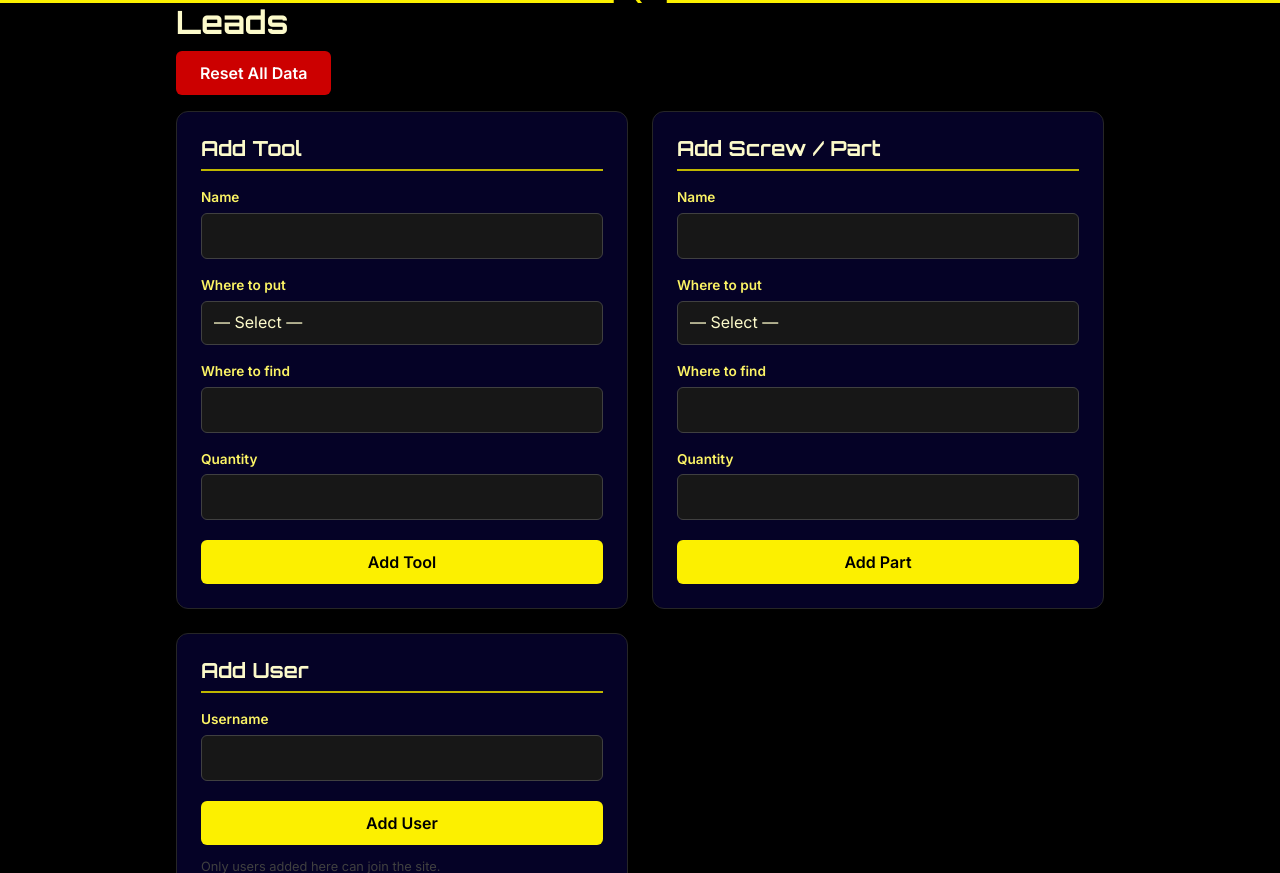
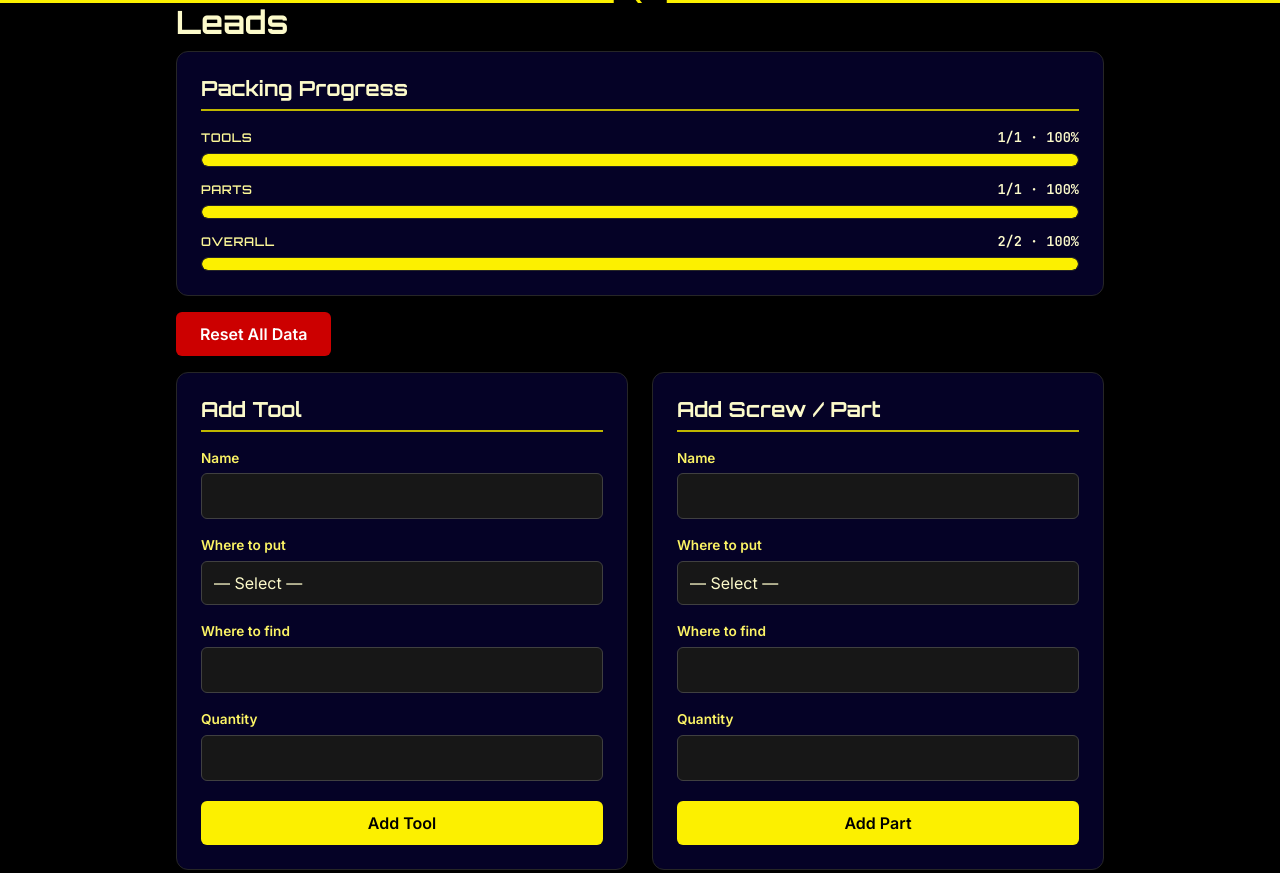
Before and after one commit to thecheetoman/packinglist, a Flask app: page /leads in a window 1280 px wide. Shown: the part 132-1005 px from the top of the page. Run offline with Flask 3, Linux system fonts and the light colour scheme; the visitor is signed in with stand-in values (Sample User, id 1); tables that the repository leaves empty hold one stand-in row (values such as "Sample post").

Commit message:
more compression and added progress to leads mode

```diff
--- a/app.py
+++ b/app.py
@@ -219,6 +219,31 @@ def admin_required(f):
     return wrapper
 
 
+def _pct(checked, total):
+    return round(100 * checked / total) if total else 0
+
+
+def _packing_progress():
+    def bucket(Model):
+        total = Model.query.count()
+        checked = Model.query.filter_by(checked=True).count()
+        return {'total': total, 'checked': checked, 'pct': _pct(checked, total)}
+
+    tools = bucket(Item)
+    parts = bucket(Part)
+    overall_checked = tools['checked'] + parts['checked']
+    overall_total = tools['total'] + parts['total']
+    return {
+        'tools': tools,
+        'parts': parts,
+        'overall': {
+            'total': overall_total,
+            'checked': overall_checked,
+            'pct': _pct(overall_checked, overall_total),
+        },
+    }
+
+
 @app.route('/leads', methods=['GET', 'POST'])
 @admin_required
 def leads():
@@ -252,7 +277,9 @@ def leads():
     items = Item.query.order_by(Item.created_at.desc()).all()
     parts = Part.query.order_by(Part.created_at.desc()).all()
     users = User.query.order_by(User.username.asc()).all()
-    return render_template('leads.html', items=items, parts=parts, users=users, locations=LOCATIONS)
+    progress = _packing_progress()
+    return render_template('leads.html', items=items, parts=parts, users=users,
+                           locations=LOCATIONS, progress=progress)
 
 
 @app.route('/leads/users/<int:user_id>/delete', methods=['POST'])
--- a/static/css/style.css
+++ b/static/css/style.css
@@ -638,6 +638,53 @@ button:active, .btn:active { transform: scale(0.97); }
   .admin-card h3 { margin-bottom: 16px; }
 }
 
+.progress-card { margin-bottom: 14px; }
+@media (min-width: 481px) { .progress-card { margin-bottom: 16px; } }
+
+.progress-rows { display: flex; flex-direction: column; gap: 12px; }
+
+.progress-row { display: flex; flex-direction: column; gap: 4px; }
+
+.progress-meta {
+  display: flex;
+  justify-content: space-between;
+  align-items: baseline;
+  gap: 8px;
+  font-size: 0.85rem;
+}
+
+.progress-label {
+  font-family: var(--font-heading);
+  font-size: 0.75rem;
+  text-transform: uppercase;
+  letter-spacing: 0.05em;
+  color: var(--yellow-200);
+}
+
+.progress-count {
+  font-family: var(--font-data);
+  font-weight: 600;
+  color: var(--yellow-100);
+  white-space: nowrap;
+}
+
+.progress-track {
+  display: block;
+  height: 14px;
+  background: var(--neutral-900);
+  border: 1px solid var(--neutral-800);
+  border-radius: 999px;
+  overflow: hidden;
+}
+
+.progress-fill {
+  display: block;
+  height: 100%;
+  background: var(--yellow-500);
+  border-radius: 999px;
+  transition: width var(--transition);
+}
+
 .lead-list { margin-top: 20px; }
 @media (min-width: 481px) { .lead-list { margin-top: 24px; } }
 
--- a/templates/leads.html
+++ b/templates/leads.html
@@ -2,6 +2,27 @@
 {% block content %}
 <div class="admin-page">
   <h2>Leads</h2>
+
+  <div class="admin-card progress-card">
+    <h3>Packing Progress</h3>
+    {% if progress.overall.total == 0 %}
+      <p class="admin-note">No items yet — add tools and parts below.</p>
+    {% else %}
+      <div class="progress-rows">
+        {% for label, key in (('Tools', 'tools'), ('Parts', 'parts'), ('Overall', 'overall')) %}
+        <div class="progress-row">
+          <div class="progress-meta">
+            <span class="progress-label">{{ label }}</span>
+            <span class="progress-count">{{ progress[key].checked }}/{{ progress[key].total }} &middot; {{ progress[key].pct }}%</span>
+          </div>
+          <div class="progress-track" role="progressbar" aria-valuenow="{{ progress[key].pct }}" aria-valuemin="0" aria-valuemax="100" aria-label="{{ label }} packed">
+            <div class="progress-fill" style="width: {{ progress[key].pct }}%"></div>
+          </div>
+        </div>
+        {% endfor %}
+      </div>
+    {% endif %}
+  </div>
 
   <div class="admin-toolbar">
     <form action="/leads/reset" method="post" onsubmit="return confirm('Delete all tools and parts?')">
```
Also changed, not shown: static/images/imgCompressor.py (+35 -7 lines), static/images/locations/Below bits drawer.png, static/images/locations/Bits Drawer.png, static/images/locations/Bottom drawer.png, static/images/locations/Cabinet.png, static/images/locations/Clamps drawer.png, 9 other files.
